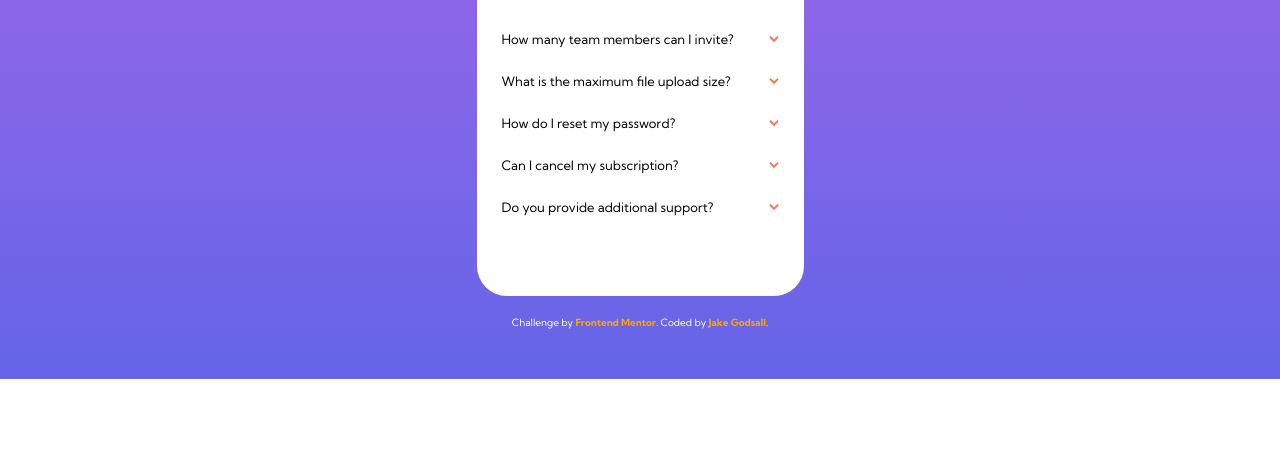
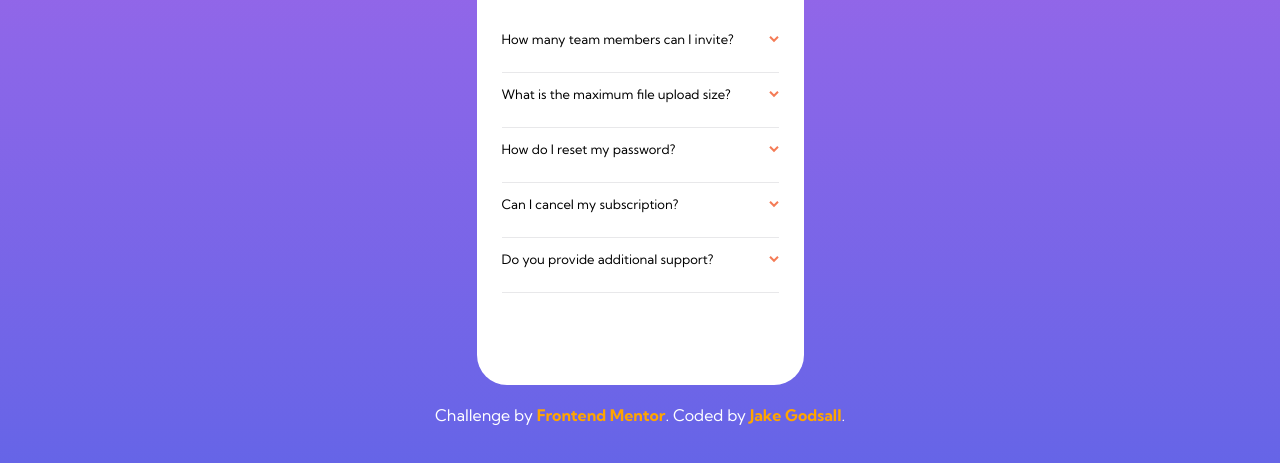
Before and after one commit to jakegodsall/fm-faq-accordion-card, a website: page src/index.html in a window 1280 px wide. Shown: the part 325-788 px from the top of the page. Drawn offline with Linux system fonts and the light colour scheme.

Commit message:
fixed issue with accordion height

```diff
--- a/src/sass/components/_accordion.scss
+++ b/src/sass/components/_accordion.scss
@@ -3,6 +3,7 @@
   flex-direction: column;
   margin-top: 15rem;
   width: 32.7rem;
+  height: 56rem;
   align-items: center;
   background-color: #fff;
   border-radius: 3rem;
@@ -58,19 +59,25 @@
       padding-inline: 2.5rem;
     }
 
+    .question-answer {
+      border-bottom: 1px solid #e8e8ea;
+      padding-bottom: 1.2rem;
+    }
+
     .question-answer__question,
     .question-answer__answer {
-      font-size: 1.3rem;
       cursor: pointer;
     }
 
     .question-answer__question {
+      font-size: 1.3rem;
       display: flex;
       align-items: center;
       justify-content: space-between;
     }
 
     .question-answer__answer {
+      font-size: 1.2rem;
       height: 0;
       overflow: hidden;
       transition: all 0.5s ease-in-out;
--- a/src/sass/pages/_faq.scss
+++ b/src/sass/pages/_faq.scss
@@ -1,4 +1,5 @@
 .attribution {
+  font-size: 1.6rem;
   text-align: center;
   margin-top: 2rem;
   color: #fff;
```
Also changed, not shown: src/main.css.
